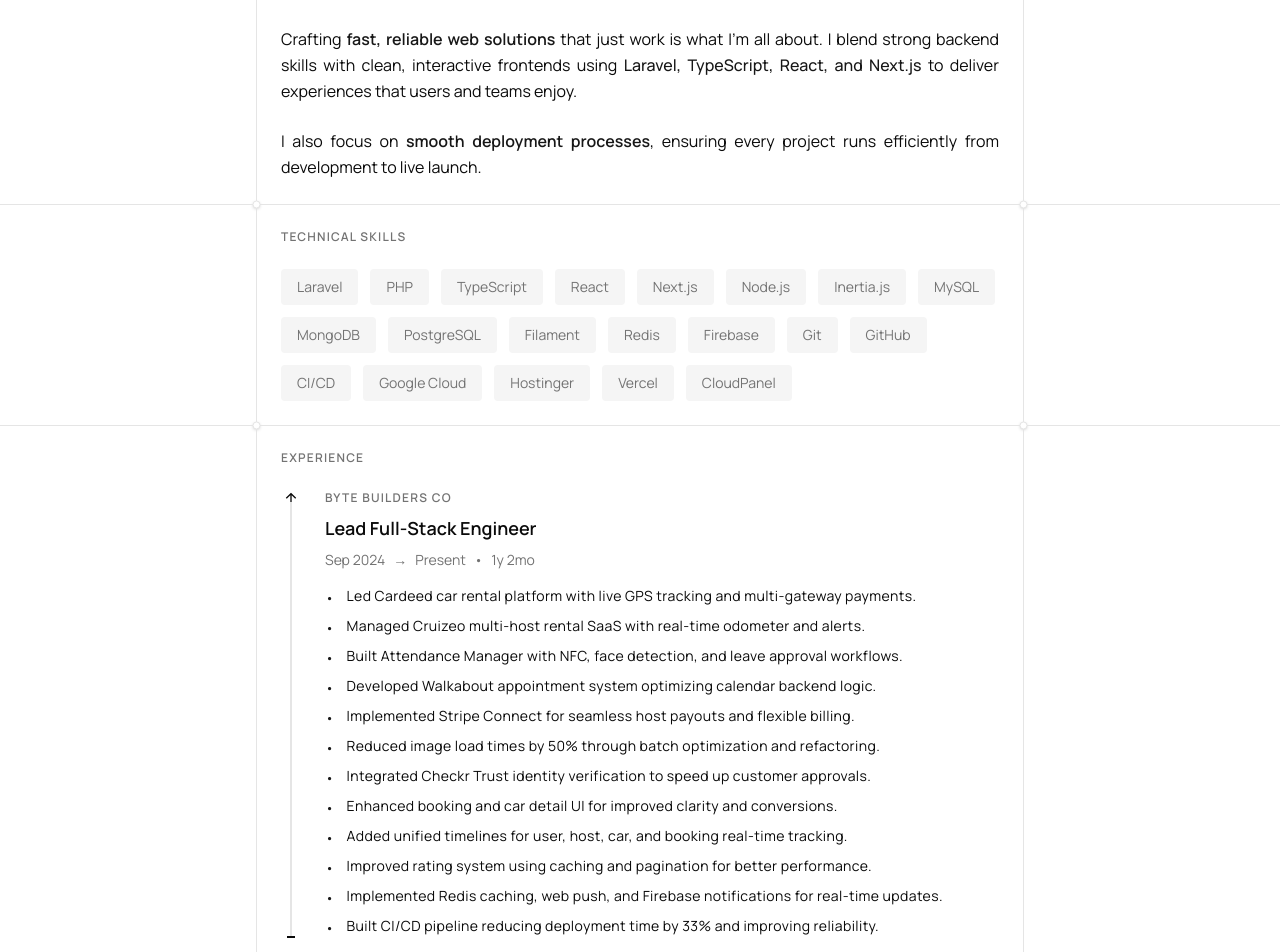
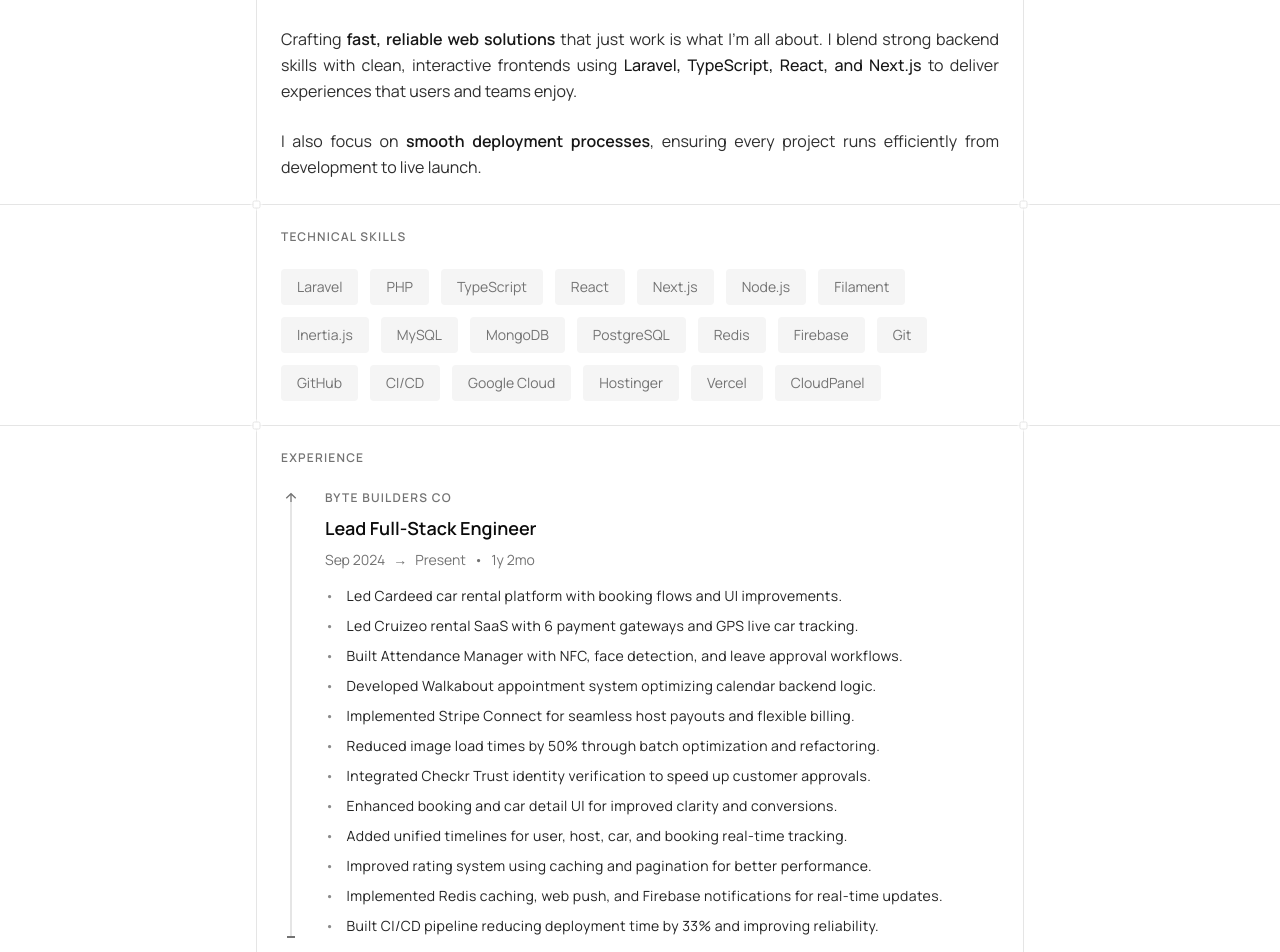
Before and after one commit to Manavsaliya/portfolio, a Next.js app: page / in a window 1280 px wide. Shown: the part 380-1332 px from the top of the page. Built offline with nearby package versions, Linux system fonts and the light colour scheme.

Commit message:
Improve experience and project descriptions with some ui improvements

```diff
--- a/app/globals.css
+++ b/app/globals.css
@@ -93,3 +93,11 @@
 ::-webkit-scrollbar-thumb:hover {
   background: var(--muted-foreground);
 }
+
+.box-shadow {
+  box-shadow: 0 0 0 2px rgba(255, 255, 255, 0.5);
+}
+
+.dark .box-shadow {
+  box-shadow: 0 0 0 2px rgba(10, 10, 10, 0.5);
+}
--- a/app/layout.tsx
+++ b/app/layout.tsx
@@ -40,7 +40,7 @@ export default function RootLayout({
 }>) {
   return (
     <html className={manrope.className} lang="en" suppressHydrationWarning>
-      <body className="antialiased" cz-shortcut-listen="true">
+      <body className="antialiased min-w-[400px]" cz-shortcut-listen="true">
         <ThemeProvider
           attribute="class"
           defaultTheme="system"
--- a/components/about-section.tsx
+++ b/components/about-section.tsx
@@ -3,7 +3,7 @@ import Section from "./section";
 export default function AboutSection() {
   return (
     <Section title="About Me">
-      <p className="text-base text-foreground leading-relaxed text-justify">
+      <p className="text-base text-primary/90 leading-relaxed text-justify">
         Crafting{" "}
         <span className="font-semibold text-primary">
           fast, reliable web solutions
@@ -16,7 +16,7 @@ export default function AboutSection() {
         to deliver experiences that users and teams enjoy.
       </p>
       <br />
-      <p className="text-base text-foreground leading-relaxed text-justify">
+      <p className="text-base text-primary/90 leading-relaxed text-justify">
         I also focus on{" "}
         <span className="font-semibold text-primary">
           smooth deployment processes
--- a/components/experience-section.tsx
+++ b/components/experience-section.tsx
@@ -49,9 +49,9 @@ export default function ExperienceSection() {
                   {exp.bullets.map((bullet, idx) => (
                     <li
                       key={idx}
-                      className="text-sm text-foreground flex gap-3"
+                      className="text-sm text-foreground/90 flex gap-3 space-y-0.5"
                     >
-                      <span className="text-primary mt-0.5 shrink-0">•</span>
+                      <span className="text-primary/50 shrink-0">•</span>
                       <span>{bullet}</span>
                     </li>
                   ))}
--- a/components/experience-timeline.tsx
+++ b/components/experience-timeline.tsx
@@ -26,15 +26,15 @@ export default function ExperienceTimeline({
     switch (type) {
       case "start":
         return (
-          <div className="w-2 h-2 rounded-full border-2 border-foreground" />
+          <div className="w-2 h-2 rounded-full border-2 border-muted-foreground" />
         );
       case "continue":
-        return <div className="w-2 h-[1.6px] bg-foreground" />;
+        return <div className="w-2 h-[1.6px] bg-muted-foreground" />;
       case "end":
         return isTop ? (
-          <RiArrowUpLine size={16} className="text-foreground -mb-1" />
+          <RiArrowUpLine size={16} className="text-muted-foreground -mb-1" />
         ) : (
-          <RiArrowDownLine size={16} className="text-foreground -mt-1" />
+          <RiArrowDownLine size={16} className="text-muted-foreground -mt-1" />
         );
       default:
         return null;
--- a/components/project-card.tsx
+++ b/components/project-card.tsx
@@ -90,7 +90,7 @@ export default function ProjectCard({
             key={idx}
             className="text-sm text-muted-foreground flex gap-3 text-justify leading-relaxed"
           >
-            <span className="text-primary mt-0.5 shrink-0">•</span>
+            <span className="text-primary shrink-0">•</span>
             <span>{point}</span>
           </li>
         ))}
--- a/components/section.tsx
+++ b/components/section.tsx
@@ -25,10 +25,10 @@ export default function Section({
     >
       <div className="relative mx-auto max-w-3xl w-full border-x border-border-lighter sm:p-6 p-4">
         {!isTop && (
-          <div className="absolute top-0 right-0 w-2 h-2 bg-white dark:bg-black rounded-full border border-border translate-x-[4.5px] -translate-y-[4.5px] shadow shadow-border" />
+          <div className="absolute top-0 right-0 w-2 h-2 bg-white dark:bg-black rounded-xs border border-border translate-x-[4.5px] -translate-y-[4.5px] box-shadow" />
         )}
         {!isBottom && (
-          <div className="absolute bottom-0 left-0 w-2 h-2 bg-white dark:bg-black rounded-full border border-border -translate-x-[4.5px] translate-y-[4.5px] z-10 shadow shadow-border" />
+          <div className="absolute bottom-0 left-0 w-2 h-2 bg-white dark:bg-black rounded-xs border border-border -translate-x-[4.5px] translate-y-[4.5px] z-10 box-shadow" />
         )}
         {title && (
           <h2 className="select-none text-xs font-semibold text-muted-foreground uppercase tracking-widest">
--- a/constants/experience.ts
+++ b/constants/experience.ts
@@ -13,8 +13,8 @@ export const EXPERIENCE: Experience[] = [
     start_period: "2024-09-01",
     end_period: "current",
     bullets: [
-      "Led Cardeed car rental platform with live GPS tracking and multi-gateway payments.",
-      "Managed Cruizeo multi-host rental SaaS with real-time odometer and alerts.",
+      "Led Cardeed car rental platform with booking flows and UI improvements.",
+      "Led Cruizeo rental SaaS with 6 payment gateways and GPS live car tracking.",
       "Built Attendance Manager with NFC, face detection, and leave approval workflows.",
       "Developed Walkabout appointment system optimizing calendar backend logic.",
       "Implemented Stripe Connect for seamless host payouts and flexible billing.",
--- a/constants/skills.ts
+++ b/constants/skills.ts
@@ -5,11 +5,11 @@ export const SKILLS = [
   "React",
   "Next.js",
   "Node.js",
+  "Filament",
   "Inertia.js",
   "MySQL",
   "MongoDB",
   "PostgreSQL",
-  "Filament",
   "Redis",
   "Firebase",
   "Git",
```
